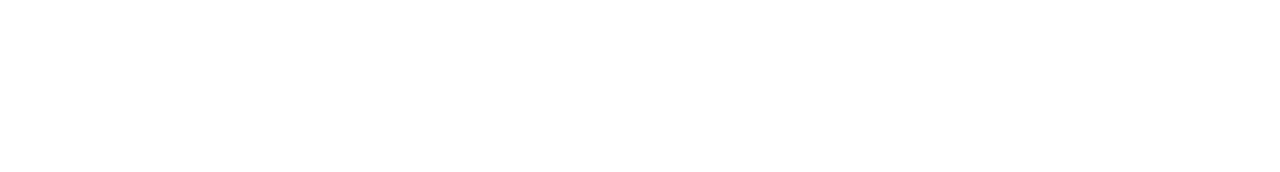
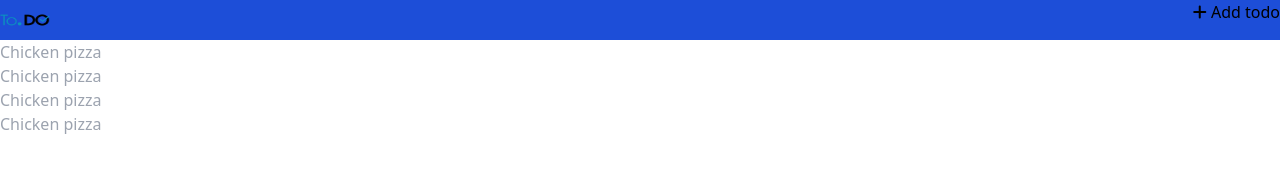
Before and after one commit to Ofallbrains/Tailwind-css-projects, a website: page Html/UI design task/index.html in a window 1280 px wide. Drawn offline with Linux system fonts and the light colour scheme.

Commit message:
Tailwind css

```diff
--- a/Html/UI design task/index.html
+++ b/Html/UI design task/index.html
@@ -8,18 +8,12 @@
     <title>UI design task</title>
 </head>
 <body>
-
-
-
-
-
-
-   <!-- <nav class="bg-blue-800 flex justify-between">
-    <img src="logo.png" class="width-[5px]">
-    <div class="justify-around flex gap-[30px] bg-blue-600">
-        <i class="fa-solid fa-plus text-[25px]"></i>
-        <p class="text-[20px] pr-[100px]">Add todo</p>
-    </div>
+   <nav class="flex justify-between bg-blue-700">
+    <img src="logo.png" class="h-[40px] w-[50px]">
+    <div class="gap-8">
+        <button <i class="fa-solid fa-plus"></i></button>
+        <button><p>Add todo</p></button>
+   </div>
    </nav>
 
    <main>
@@ -27,7 +21,7 @@
     <input type="chicken" name="" placeholder="Chicken pizza"> <br>
     <input type="chicken" name="" placeholder="Chicken pizza"> <br>
     <input type="chicken" name="" placeholder="Chicken pizza">
-   </main> -->
+   </main>
 
 </body>
 </html>
```
Also changed, not shown: src/output.css.
